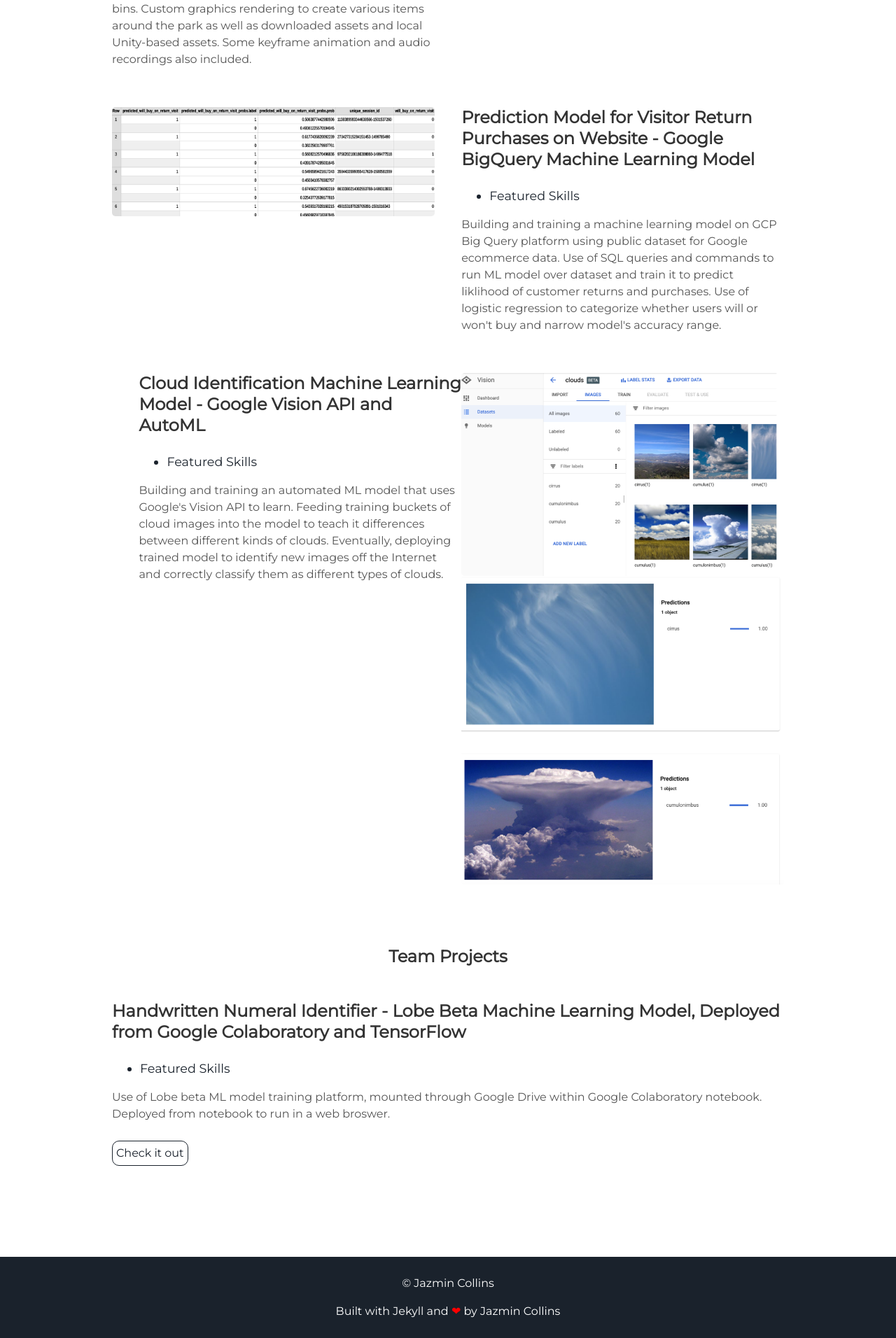
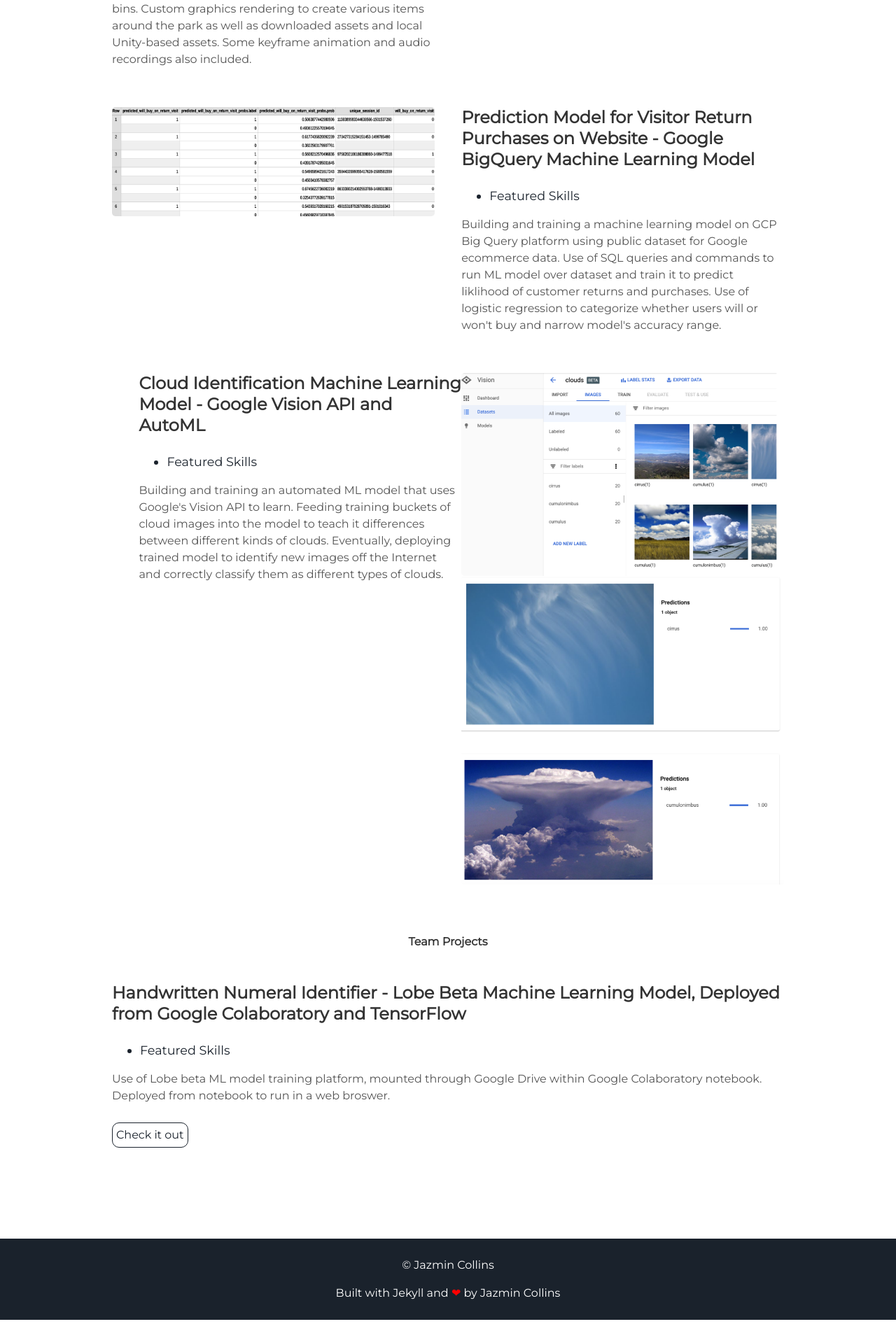
Before and after one commit to jcollins-01/site, a Jekyll site: the page built from index.html, in a window 1280 px wide. Shown: the part 1906-3818 px from the top of the page at 70% size. Built offline with Jekyll 4.4.1, drawn with Linux system fonts in a browser that asks for light colours; after the commit the page ends 3792 px from its top, so only the background shows below that.

```diff
--- a/_includes/projects.html
+++ b/_includes/projects.html
@@ -48,7 +48,7 @@
 
   </div>
   <div class="team-projects-header">
-    <h3 style="text-align:center"> Team Projects </h3>
+    <h4 style="text-align:center"> Team Projects </h4>
   </div>
   <div class="contents-left">
     <h3> Handwritten Numeral Identifier - Lobe Beta Machine Learning Model, Deployed from Google Colaboratory and TensorFlow </h3>
```
